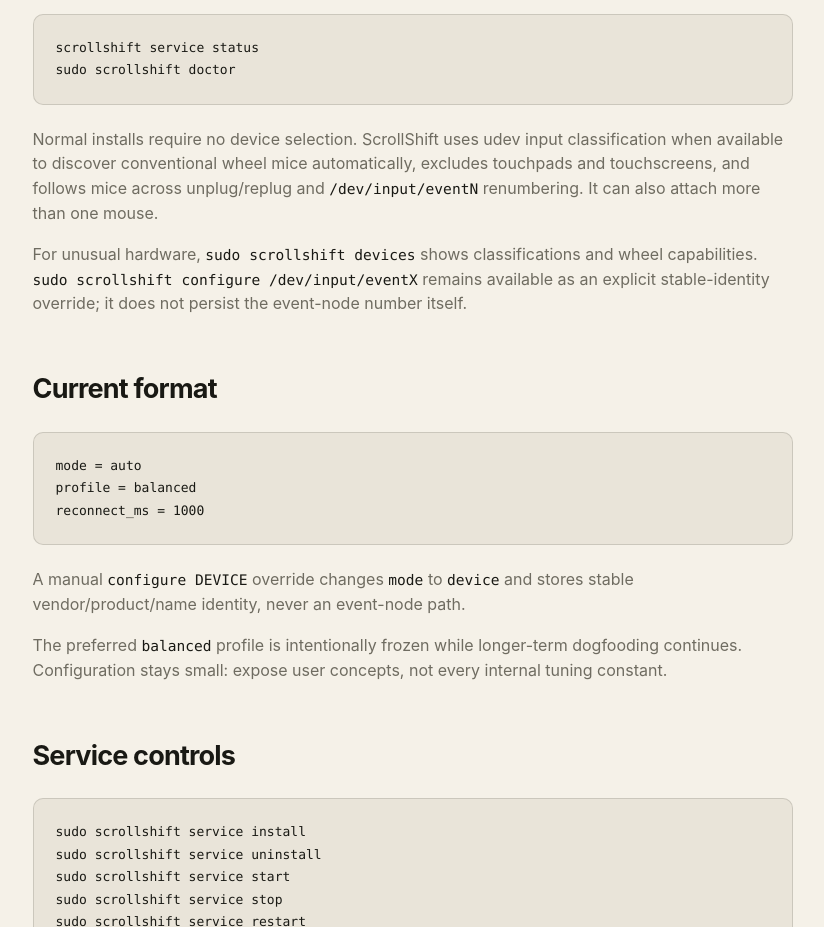
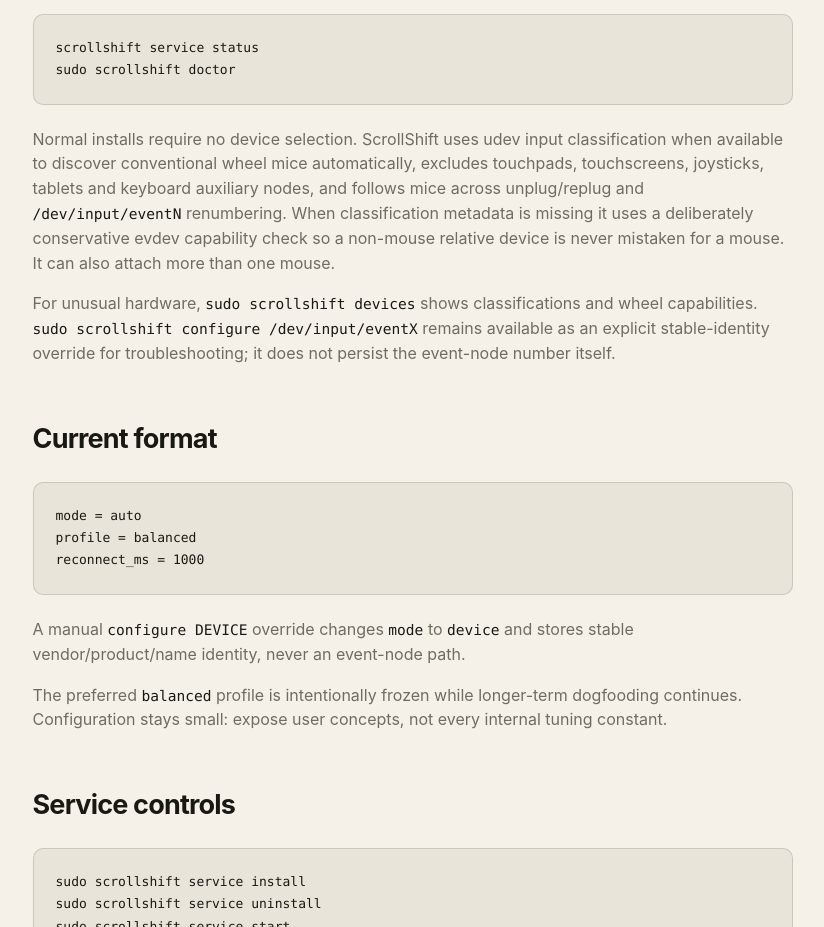
Before and after one commit to scrollshift-dev/scrollshift-dev.github.io, a plain HTML site: page docs/configuration.html in a window 1280 px wide. Shown: the part 820-1747 px from the top of the page, without its empty margins (312-1136 px from the left). Drawn offline with Linux system fonts and the light colour scheme.

Commit message:
Refresh generated site: conservative classifier, script sync
Rebuild configuration documentation to describe the conservative automatic
classifier (non-mouse classes excluded, capability fallback requires a strong
mouse signature) and sync install/download/install-alias script copies to the
ScrollShift packaging versions.

```diff
--- a/docs/configuration.html
+++ b/docs/configuration.html
@@ -57,7 +57,7 @@
 sudo make install</code></pre>
 				<pre><code>scrollshift service status
 sudo scrollshift doctor</code></pre>
-				<p>Normal installs require no device selection. ScrollShift uses udev input classification when available to discover conventional wheel mice automatically, excludes touchpads and touchscreens, and follows mice across unplug/replug and <code>/dev/input/eventN</code> renumbering. It can also attach more than one mouse.</p><p>For unusual hardware, <code>sudo scrollshift devices</code> shows classifications and wheel capabilities. <code>sudo scrollshift configure /dev/input/eventX</code> remains available as an explicit stable-identity override; it does not persist the event-node number itself.</p>
+				<p>Normal installs require no device selection. ScrollShift uses udev input classification when available to discover conventional wheel mice automatically, excludes touchpads, touchscreens, joysticks, tablets and keyboard auxiliary nodes, and follows mice across unplug/replug and <code>/dev/input/eventN</code> renumbering. When classification metadata is missing it uses a deliberately conservative evdev capability check so a non-mouse relative device is never mistaken for a mouse. It can also attach more than one mouse.</p><p>For unusual hardware, <code>sudo scrollshift devices</code> shows classifications and wheel capabilities. <code>sudo scrollshift configure /dev/input/eventX</code> remains available as an explicit stable-identity override for troubleshooting; it does not persist the event-node number itself.</p>
 				<h2>Current format</h2>
 				<pre><code>mode = auto
 profile = balanced
```
Also changed, not shown: 3 other files.
